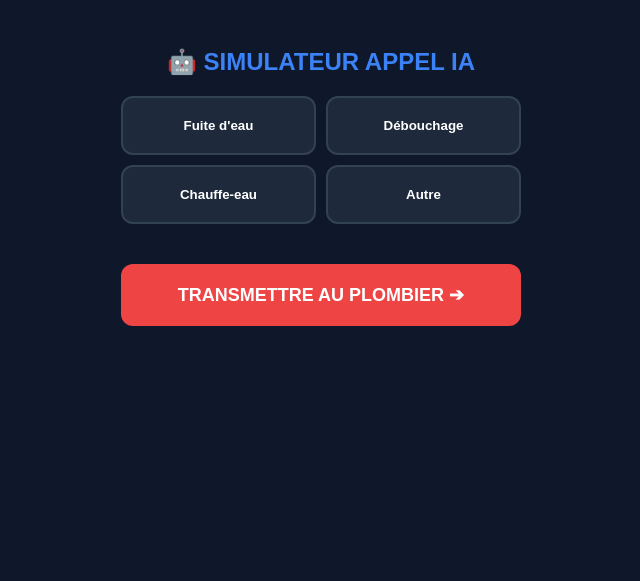
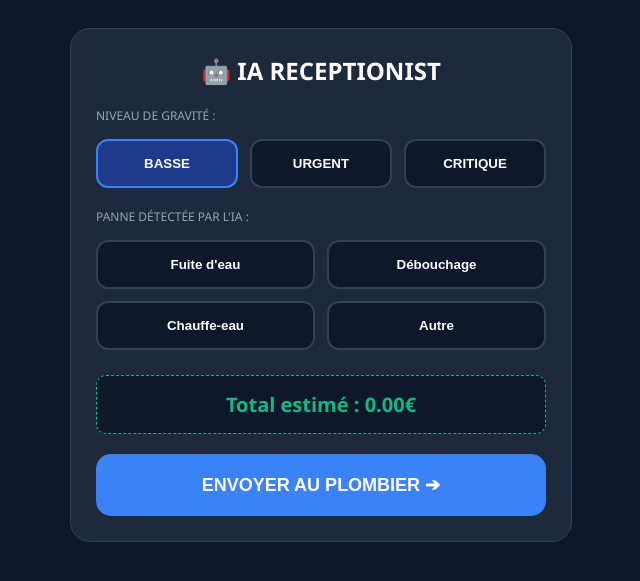
Before and after one commit to kamwagabriel/plomberie-ia-pro, a Flask app: page /ia_test in a window 1280 px wide. Shown: the top 581 px of the page, without its empty margins (319-959 px from the left). Run offline with Flask 3, Linux system fonts and the light colour scheme; some libraries are stand-ins or nearby versions.

Commit message:
Update cashier.html

```diff
--- a/templates/cashier.html
+++ b/templates/cashier.html
@@ -3,34 +3,81 @@
 <head>
     <meta charset="UTF-8">
     <meta name="viewport" content="width=device-width, initial-scale=1.0">
-    <title>IA SIMULATEUR</title>
+    <title>IA SIMULATEUR - PRO</title>
     <script src="https://cdnjs.cloudflare.com/ajax/libs/socket.io/4.0.1/socket.io.js"></script>
     <style>
-        body { font-family: sans-serif; background: #0f172a; color: white; padding: 20px; text-align: center; }
-        .grid { display: grid; grid-template-columns: 1fr 1fr; gap: 10px; max-width: 400px; margin: 20px auto; }
-        .btn { background: #1e293b; border: 2px solid #334155; color: white; padding: 20px; border-radius: 12px; cursor: pointer; font-weight: bold; }
+        body { font-family: 'Segoe UI', sans-serif; background: #0f172a; color: white; padding: 20px; text-align: center; }
+        .container { max-width: 450px; margin: auto; background: #1e293b; padding: 25px; border-radius: 20px; border: 1px solid #334155; }
+        .grid { display: grid; grid-template-columns: 1fr 1fr; gap: 12px; margin: 15px 0; }
+        .label { font-size: 12px; color: #94a3b8; text-transform: uppercase; margin-top: 20px; display: block; text-align: left; }
+        .btn { background: #0f172a; border: 2px solid #334155; color: white; padding: 15px; border-radius: 12px; cursor: pointer; font-weight: bold; transition: 0.2s; }
         .btn.active { border-color: #3b82f6; background: #1e3a8a; }
-        .btn-send { background: #ef4444; color: white; width: 100%; max-width: 400px; border: none; padding: 20px; border-radius: 12px; font-weight: bold; font-size: 18px; cursor: pointer; margin-top: 20px; }
+        /* Couleurs Spécifiques Urgence */
+        #s-Urgent.active { border-color: #f59e0b; background: #78350f; }
+        #s-Critique.active { border-color: #ef4444; background: #7f1d1d; animation: pulse 1s infinite; }
+        @keyframes pulse { 0% { opacity: 1; } 50% { opacity: 0.7; } 100% { opacity: 1; } }
+
+        .total-box { margin-top: 25px; padding: 15px; background: #0f172a; border-radius: 10px; font-size: 20px; font-weight: bold; color: #10b981; border: 1px dashed #10b981; }
+        .btn-send { background: #3b82f6; color: white; width: 100%; border: none; padding: 20px; border-radius: 15px; font-weight: bold; font-size: 18px; cursor: pointer; margin-top: 20px; }
     </style>
 </head>
 <body>
-    <h2 style="color:#3b82f6;">🤖 SIMULATEUR APPEL IA</h2>
-    <div class="grid">
-        <button class="btn pz" onclick="setP('Fuite d\'eau 💧', 90)">Fuite d'eau</button>
-        <button class="btn pz" onclick="setP('Débouchage 🚽', 130)">Débouchage</button>
-        <button class="btn pz" onclick="setP('Chauffe-eau 🌡️', 250)">Chauffe-eau</button>
-        <button class="btn pz" onclick="setP('Réparation 🔧', 75)">Autre</button>
+    <div class="container">
+        <h2 style="margin-top:0;">🤖 IA RECEPTIONIST</h2>
+
+        <span class="label">Niveau de Gravité :</span>
+        <div class="grid" style="grid-template-columns: 1fr 1fr 1fr;">
+            <button id="s-Standard" class="btn active" onclick="setS('Standard', 0)">BASSE</button>
+            <button id="s-Urgent" class="btn" onclick="setS('Urgent', 40)">URGENT</button>
+            <button id="s-Critique" class="btn" onclick="setS('Critique', 100)">CRITIQUE</button>
+        </div>
+
+        <span class="label">Panne détectée par l'IA :</span>
+        <div class="grid">
+            <button class="btn pz" onclick="setP('Fuite d\'eau 💧', 90)">Fuite d'eau</button>
+            <button class="btn pz" onclick="setP('Débouchage 🚽', 130)">Débouchage</button>
+            <button class="btn pz" onclick="setP('Chauffe-eau 🌡️', 250)">Chauffe-eau</button>
+            <button class="btn pz" onclick="setP('Réparation 🔧', 75)">Autre</button>
+        </div>
+
+        <div class="total-box">Total estimé : <span id="display-total">0.00</span>€</div>
+        <button class="btn-send" onclick="valider()">ENVOYER AU PLOMBIER ➔</button>
     </div>
-    <button class="btn-send" onclick="valider()">TRANSMETTRE AU PLOMBIER ➔</button>
 
 <script>
     const socket = io();
-    let piz='', baseP=0;
-    function setP(n,p){ piz=n; baseP=p; document.querySelectorAll('.pz').forEach(b => { b.classList.remove('active'); if(b.innerText.includes(n.split(' ')[0])) b.classList.add('active'); }); }
+    let sz='Standard', addP=0, piz='', baseP=0;
+
+    function setS(s,p){
+        sz=s; addP=p;
+        document.querySelectorAll('.btn:not(.pz)').forEach(b => b.classList.remove('active'));
+        document.getElementById('s-' + s).classList.add('active');
+        updPrice();
+    }
+
+    function setP(n,p){
+        piz=n; baseP=p;
+        document.querySelectorAll('.pz').forEach(b => {
+            b.classList.remove('active');
+            if(b.innerText.includes(n.split(' ')[0])) b.classList.add('active');
+        });
+        updPrice();
+    }
+
+    function updPrice(){
+        const total = (parseFloat(baseP) + parseFloat(addP)).toFixed(2);
+        document.getElementById('display-total').innerText = total;
+    }
+
     function valider(){
-        if(!piz) return alert("Sélectionnez une panne");
-        socket.emit('new_order', { id: Date.now(), type: "DÉPANNAGE", nom: "M. Martin", tel: "0612345678", pizza: piz, total: baseP.toFixed(2), adresse: "14 Rue des Lilas, Paris" });
-        alert("Envoyé !");
+        if(!piz) return alert("L'IA doit choisir une panne !");
+        const finalPrice = (baseP + addP).toFixed(2);
+        socket.emit('new_order', {
+            id: Date.now(), type: "DÉPANNAGE", nom: "M. Martin", tel: "0612345678",
+            pizza: piz + " [" + sz.toUpperCase() + "]",
+            total: finalPrice, adresse: "14 Rue des Lilas, Paris"
+        });
+        alert("Alerte " + sz + " envoyée !");
     }
 </script>
 </body>
```
